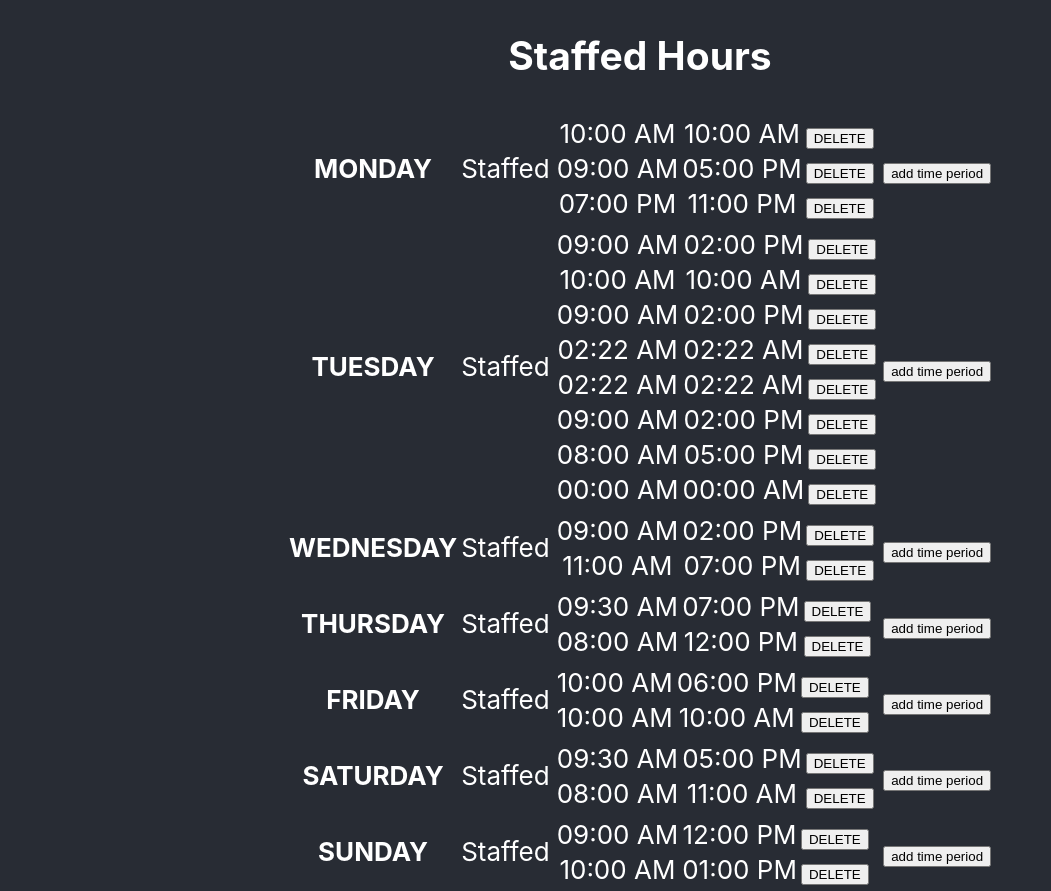
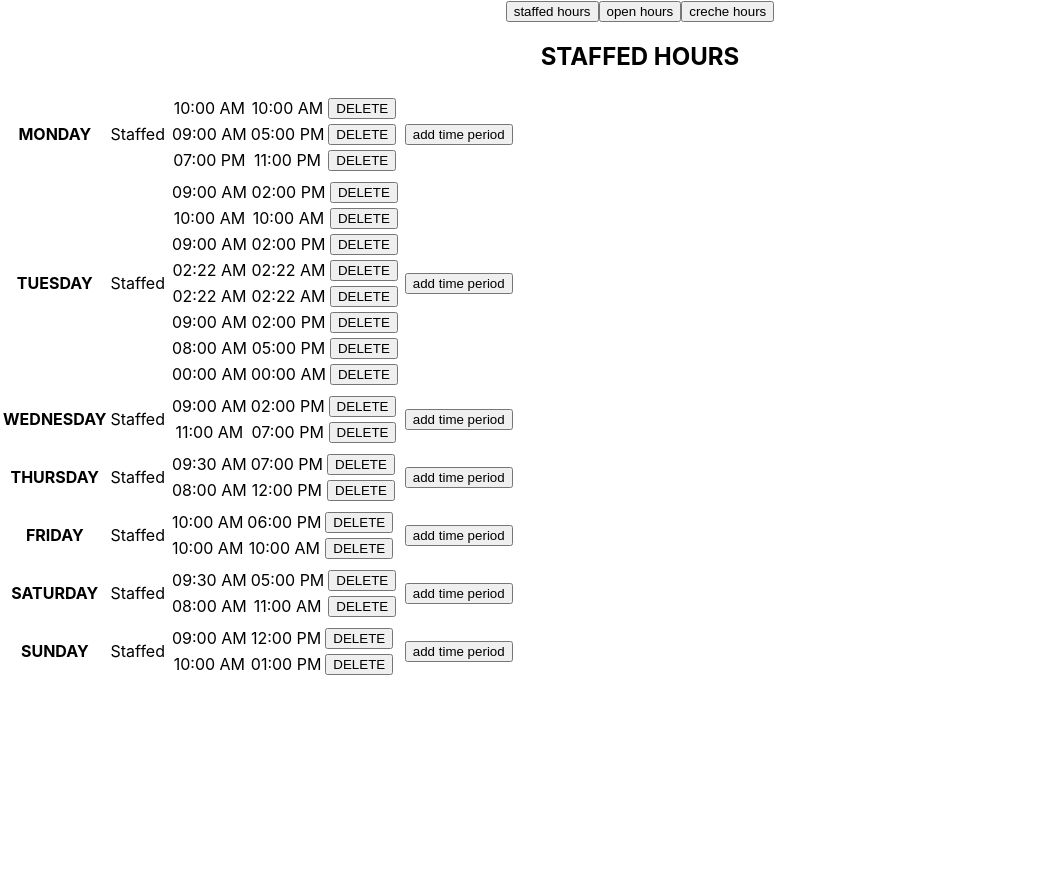
Before and after one commit to EmilyGongVL/data-fns-prectice, a React (Create React App) app: page / in a window 1280 px wide. Shown: the whole page, without its empty margins (0-1051 px from the left). After the commit the page ends 800 px from the top, so only its background shows below. Built offline with nearby package versions, Linux system fonts and the light colour scheme.

Commit message:
feat: opening hours and creche hours

```diff
--- a/src/App.js
+++ b/src/App.js
@@ -1,144 +1,38 @@
 import './App.css';
 import {useState} from "react";
 import {locationAccessTimes} from "./dummydata";
-import AddTimePeriodRow from './components/AddTimePeriodRow';
+import AccessTimeTable from './components/AccessTimeTable';
 
 function App() {
-  const [addTime, setAddTime] = useState("")
-  // console.log(locationAccessTimes)
-  const getAccessTimes = (type) =>  locationAccessTimes.filter((i) => i.type === type)
-  const staffedHours = getAccessTimes("STAFF")
-  // console.log(staffedHours)
-  const mondayAccessTimes = staffedHours.filter(i => i.day === "MONDAY")
-  const tuesdayAccessTimes = staffedHours.filter(i => i.day === "TUESDAY")
-  const wednesdayAccessTimes = staffedHours.filter(i => i.day === "WEDNESDAY")
-  const thursdayAccessTimes = staffedHours.filter(i => i.day === "THURSDAY")
-  const fridayAccessTimes = staffedHours.filter(i => i.day === "FRIDAY")
-  const saturdayAccessTimes = staffedHours.filter(i => i.day === "SATURDAY")
-  const sundayAccessTimes = staffedHours.filter(i => i.day === "SUNDAY")
-  const staffedHoursTableData = [
-    {id: "monday", day: "MONDAY", staffedH: mondayAccessTimes},
-    {id: "tuesday", day: "TUESDAY", staffedH: tuesdayAccessTimes},
-    {id: "wednesday", day: "WEDNESDAY", staffedH: wednesdayAccessTimes},
-    {id: "thursday", day: "THURSDAY", staffedH: thursdayAccessTimes},
-    {id: "friday", day: "FRIDAY", staffedH: fridayAccessTimes},
-    {id: "saturday", day: "SATURDAY", staffedH: saturdayAccessTimes},
-    {id: "sunday", day: "SUNDAY", staffedH: sundayAccessTimes},
-  ]
-  // console.log(mondayAccessTimes)
-  const formatTime = (time) => {
-    const hour = Number(time.slice(0,2))
-    if (hour >=0 && hour < 12) return `${time.slice(0, 5)} AM`
-    if (hour === 12) return `${time.slice(0, 5)} PM`
-    if (hour > 12 && hour < 22) return `0${hour - 12}:${time.slice(3,5)} PM`
-    if (hour > 22) return `${hour - 12}:${time.slice(3,5)} PM`
+  const [tab, setTab] = useState("staff")
+  const getTableData = (type) => {
+    const typeData = locationAccessTimes.filter((i) => i.type === type)
+    const mondayAccessTimes = typeData.filter(i => i.day === "MONDAY")
+    const tuesdayAccessTimes = typeData.filter(i => i.day === "TUESDAY")
+    const wednesdayAccessTimes = typeData.filter(i => i.day === "WEDNESDAY")
+    const thursdayAccessTimes = typeData.filter(i => i.day === "THURSDAY")
+    const fridayAccessTimes = typeData.filter(i => i.day === "FRIDAY")
+    const saturdayAccessTimes = typeData.filter(i => i.day === "SATURDAY")
+    const sundayAccessTimes = typeData.filter(i => i.day === "SUNDAY")
+    const tableData = [
+      {id: "monday", day: "MONDAY", timePeriod: mondayAccessTimes},
+      {id: "tuesday", day: "TUESDAY", timePeriod: tuesdayAccessTimes},
+      {id: "wednesday", day: "WEDNESDAY", timePeriod: wednesdayAccessTimes},
+      {id: "thursday", day: "THURSDAY", timePeriod: thursdayAccessTimes},
+      {id: "friday", day: "FRIDAY", timePeriod: fridayAccessTimes},
+      {id: "saturday", day: "SATURDAY", timePeriod: saturdayAccessTimes},
+      {id: "sunday", day: "SUNDAY", timePeriod: sundayAccessTimes},
+    ]
+    return tableData
   }
   return (
     <div className="App">
-      <header className="App-header">
-       <h2>Staffed Hours</h2>
-       <table>
-        {staffedHoursTableData.map((day) => (
-          <tr key={day.id} >
-            <th>{day.day}</th>
-            <td>{day.staffedH.length === 0? "Unstaffed" : "Staffed"}</td>
-            <td>
-              <table>
-                {day.staffedH.map(timePeriod => (
-                  <tr key={timePeriod.id}>
-                    <td>{formatTime(timePeriod.openTime)}</td>
-                    <td>{formatTime(timePeriod.closeTime)}</td>
-                    <td>
-                      <button>DELETE</button>
-                    </td>
-                  </tr>
-                ))}
-              </table>
-              {addTime === day.id && <AddTimePeriodRow setAddTime={setAddTime}/>}
-            </td>
-            <td>
-              <button onClick={() => setAddTime(day.id)}>add time period</button>
-            </td>
-          </tr>
-        ))}
-        {/* <tr>
-          <th>MONDAY</th>
-          <td>{mondayAccessTimes.length === 0? "Unstaffed" : "Staffed"}</td>
-          <td>
-            <table>
-              {mondayAccessTimes.map(timePeriod => (
-                <tr key={timePeriod.id}>
-                  <td>{formatTime(timePeriod.openTime)}</td>
-                  <td>{formatTime(timePeriod.closeTime)}</td>
-                  <td>
-                    <button>DELETE</button>
-                  </td>
-                </tr>
-              ))}
-            </table>
-          </td>
-          <td>
-            <button>add time period</button>
-          </td>
-        </tr>
-        <hr />
-        <tr>
-          <th>TUESDAY</th>
-             <td>{tuesdayAccessTimes.length === 0? "Unstaffed" : "Staffed"}</td>
-          <td>
-            <table>
-              {tuesdayAccessTimes.map(timePeriod => (
-                <tr key={timePeriod.id}>
-                  <td>{formatTime(timePeriod.openTime)}</td>
-                  <td>{formatTime(timePeriod.closeTime)}</td>
-                  <td>
-                    <button>DELETE</button>
-                  </td>
-                </tr>
-              ))}
-            </table>
-            {addTime === "tuesday" && <AddTimePeriodRow setAddTime={setAddTime}/>}
-          </td>
-          <td>
-            <button onClick={() => setAddTime("tuesday")}>add time period</button>
-          </td>
-        </tr>
-        <hr />
-
-        <tr>
-          <th>WEDNESDAY</th>
-             <td>{wednesdayAccessTimes.length === 0? "Unstaffed" : "Staffed"}</td>
-          <td>
-            <table>
-              {wednesdayAccessTimes.map(timePeriod => (
-                <tr key={timePeriod.id}>
-                  <td>{formatTime(timePeriod.openTime)}</td>
-                  <td>{formatTime(timePeriod.closeTime)}</td>
-                  <td>
-                    <button>DELETE</button>
-                  </td>
-                </tr>
-              ))}
-            </table>
-          </td>
-          <td>
-            <button>add time period</button>
-          </td>
-        </tr>
-        <tr>
-          <th>THURSDAY</th>
-        </tr>
-        <tr>
-          <th>FRIDAY</th>
-        </tr>
-        <tr>
-          <th>SATURDAY</th>
-        </tr>
-        <tr>
-          <th>SUNDAY</th>
-        </tr> */}
-       </table>
-      </header>
+      <button onClick={() => setTab("staff")}>staffed hours</button>
+      <button onClick={() => setTab("openClose")}>open hours</button>
+      <button onClick={() => setTab("creche")}>creche hours</button>
+       {tab ==="staff" && <AccessTimeTable title="STAFFED HOURS" data={getTableData("STAFF")}/>}
+       {tab ==="openClose" && <AccessTimeTable title="OPENING HOURS" data={getTableData("OPENCLOSE")}/>}
+       {tab ==="creche" && <AccessTimeTable title="CRECHE HOURS" data={getTableData("CREACHE")}/>}
     </div>
   );
 }
--- /dev/null
+++ b/src/components/AccessTimeTable.jsx
@@ -0,0 +1,43 @@
+import {useState} from 'react';
+import formatTime from "../utils/formatTime";
+import AddTimePeriodRow from '../components/AddTimePeriodRow';
+
+
+export default function AccessTimeTable({title, data}) {
+  const [addTime, setAddTime] = useState("")
+
+  return (
+    <>
+      <h2>{title}</h2>
+       <table>
+        <tbody>
+        {data.map((day) => (
+          <tr key={day.id} >
+            <th>{day.day}</th>
+            <td>{day.timePeriod.length === 0? "Unstaffed" : "Staffed"}</td>
+            <td>
+              <table>
+                <tbody>
+                  {day.timePeriod.map(timePeriod => (
+                    <tr key={timePeriod.id}>
+                      <td>{formatTime(timePeriod.openTime)}</td>
+                      <td>{formatTime(timePeriod.closeTime)}</td>
+                      <td>
+                        <button>DELETE</button>
+                      </td>
+                    </tr>
+                  ))}
+                </tbody>
+              </table>
+              {addTime === day.id && <AddTimePeriodRow setAddTime={setAddTime}/>}
+            </td>
+            <td>
+              <button onClick={() => setAddTime(day.id)}>add time period</button>
+            </td>
+          </tr>
+        ))}
+        </tbody>
+       </table>
+    </>
+  )
+}
--- a/src/components/AddTimePeriodRow.jsx
+++ b/src/components/AddTimePeriodRow.jsx
@@ -5,15 +5,14 @@ export default function AddTimePeriodRow({setAddTime}) {
   const [closeTime, setCloseTime] = useState("");
 
   const saveTimePeriod = () => {
-    //call add time period mutation
+    //TODO: call add time period mutation
     console.log(openTime, closeTime)
     setAddTime("")
   }
   return (
     <>
-      <input type="time" value={openTime} onChange={(e) => setOpenTime(e.target.value)}/>
-      <span>to</span>
-      <input type="time" value={closeTime} onChange={(e) => setCloseTime(e.target.value)}/>
+      <input type="time" value={openTime} onChange={(e) => setOpenTime(e.target.value)} required/>
+      <input type="time" value={closeTime} onChange={(e) => setCloseTime(e.target.value)} required/>
       <button type='submit' onClick={saveTimePeriod}>Save</button>
       <button type='submit'onClick={() => setAddTime("")}>Delete</button>
     </>
--- /dev/null
+++ b/src/utils/formatTime.js
@@ -0,0 +1,9 @@
+const formatTime = (time) => {
+  const hour = Number(time.slice(0,2))
+  if (hour >=0 && hour < 12) return `${time.slice(0, 5)} AM`
+  if (hour === 12) return `${time.slice(0, 5)} PM`
+  if (hour > 12 && hour < 22) return `0${hour - 12}:${time.slice(3,5)} PM`
+  if (hour > 22) return `${hour - 12}:${time.slice(3,5)} PM`
+}
+
+export default formatTime
```
Also changed, not shown: src/components/AccessTimeTableRow.jsx (+7 -0 lines).
